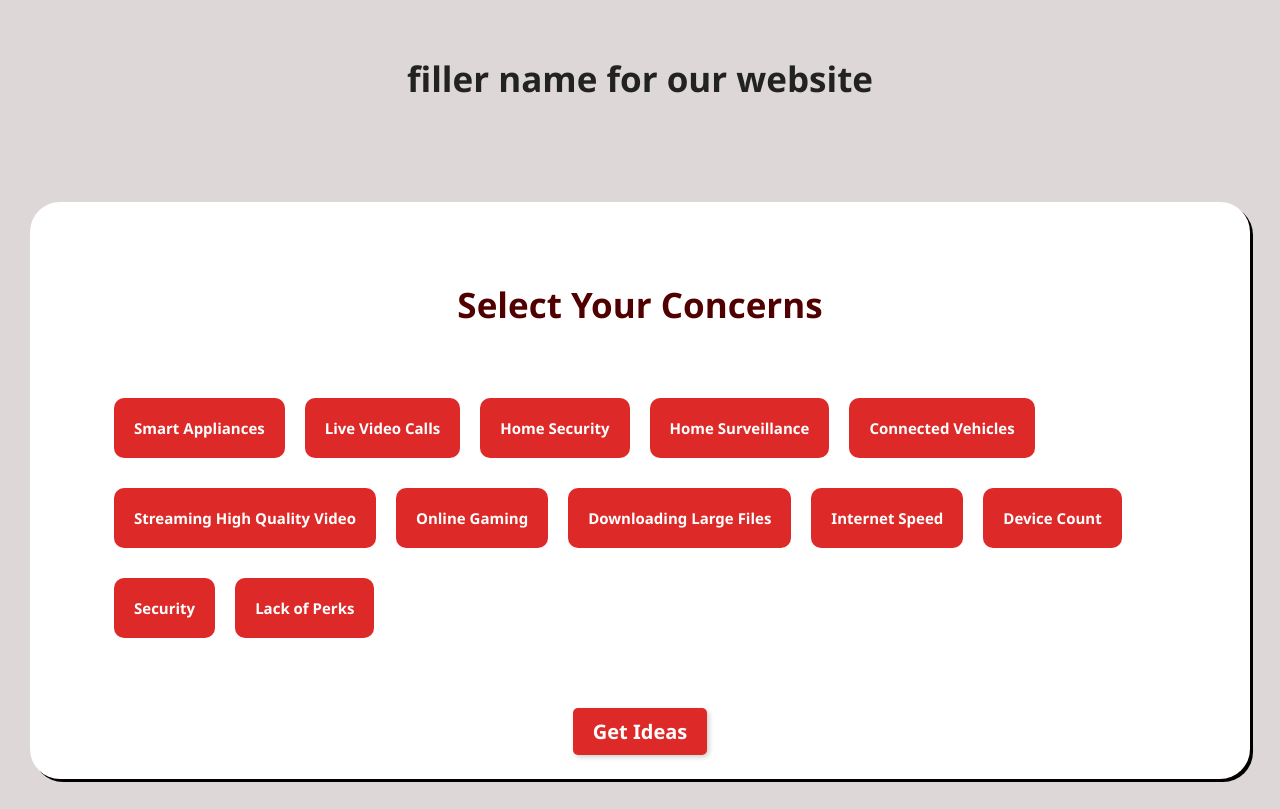
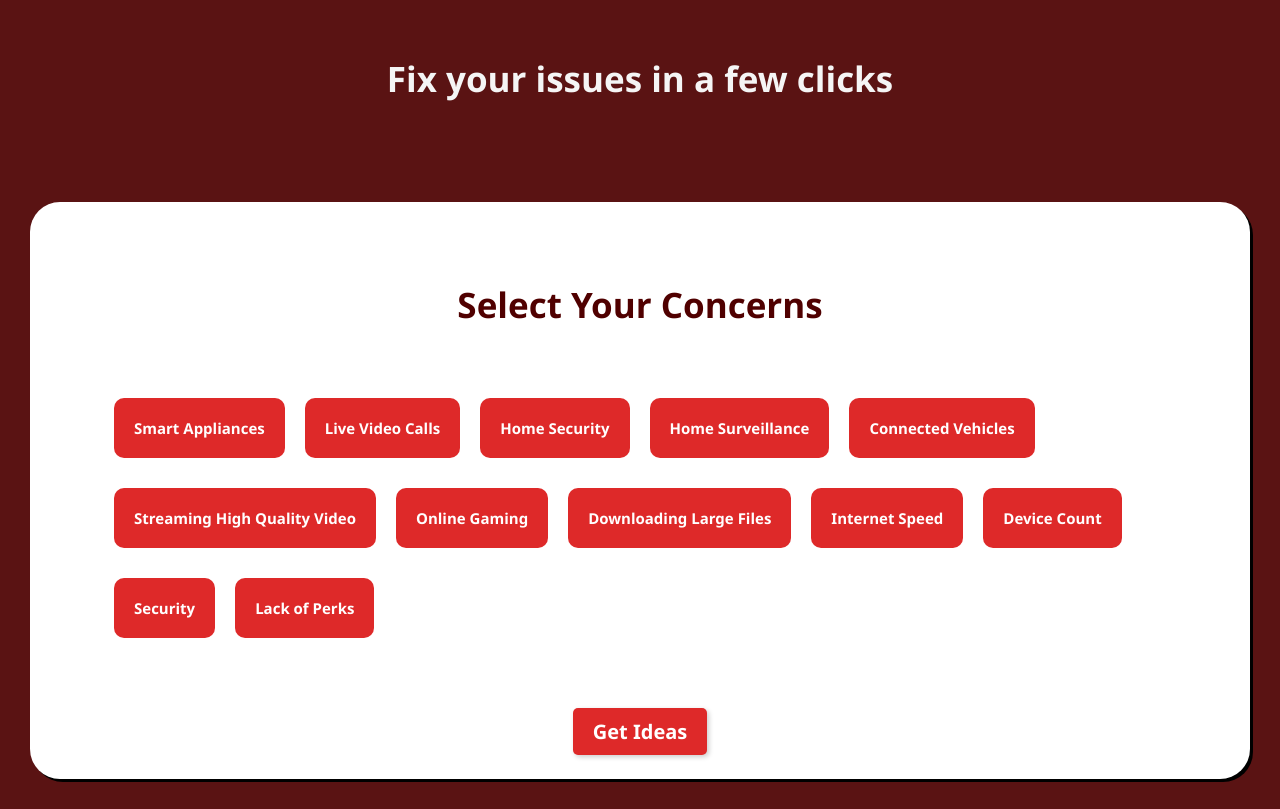
Before and after one commit to ImaSkullyosis/HackUTD, a React (Vite) app in the folder HackUTD 2024 Guided Project/: page / in a window 1280 px wide. Built offline with nearby package versions, Linux system fonts and the light colour scheme.

Commit message:
fixed background

```diff
--- a/HackUTD 2024 Guided Project/src/index.css
+++ b/HackUTD 2024 Guided Project/src/index.css
@@ -6,7 +6,7 @@
 }
 
 body {
-  background-color: rgb(221, 215, 215);
+  background-color: rgb(90, 19, 19);
 }
 
 .wrapper {
@@ -23,7 +23,7 @@ h1 {
   margin-top: 35px;
   padding-top: 20px;
   margin-bottom: 20px;
-  color: #222222;
+  color: whitesmoke;
   font-size: 35px;
 }
 
--- a/HackUTD 2024 Guided Project/src/pages/landingpage.jsx
+++ b/HackUTD 2024 Guided Project/src/pages/landingpage.jsx
@@ -38,7 +38,7 @@ function land() {
     <>
       <h1 className="poppins-bold text-3x1 text-red-400 ">
         {" "}
-        filler name for our website
+        Fix your issues in a few clicks
       </h1>
 
       <div className="wrapper">
```
